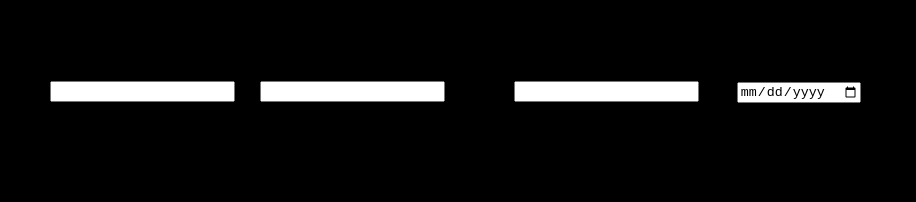
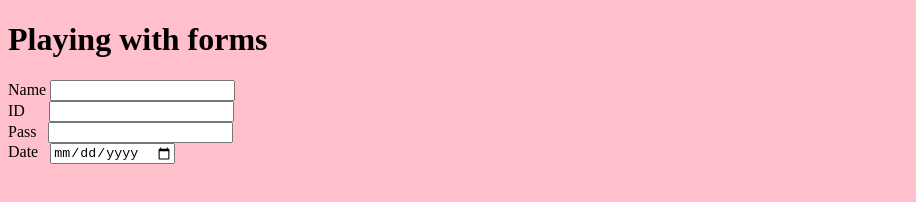
Before and after one commit to julesongit/web-design, a plain HTML site: page forms/forms.html in a window 1280 px wide. Shown: the whole page, without its empty margins (0-916 px from the left). Drawn offline with Linux system fonts and the light colour scheme.

Commit message:
my changes

```diff
--- a/forms/forms.css
+++ b/forms/forms.css
@@ -3,5 +3,8 @@
 }
 
 html{
-    background-color: black;
-    border-top: 1px solid black;
+    background-color:pink
+}
+
+
+}
--- a/forms/forms.html
+++ b/forms/forms.html
@@ -13,14 +13,14 @@
 
         <label>Name </label>
         <input type="text" name="name" />
-
-        <label>ID</label>
+      <br>
+        <label>ID</label>&nbsp;&nbsp;&nbsp;&nbsp;&nbsp;
         <input type="number" name="ID" />
-
-        <label>password</label>
+      <br>
+        <label>Pass&nbsp;&nbsp;</label>
         <input type="Password" name="Password" />
-
-        <label>Date</label>
+      <br>
+        <label>Date&nbsp;&nbsp;</label>
         <input type="date" name="Date" />
       </form>
     </body>
```
